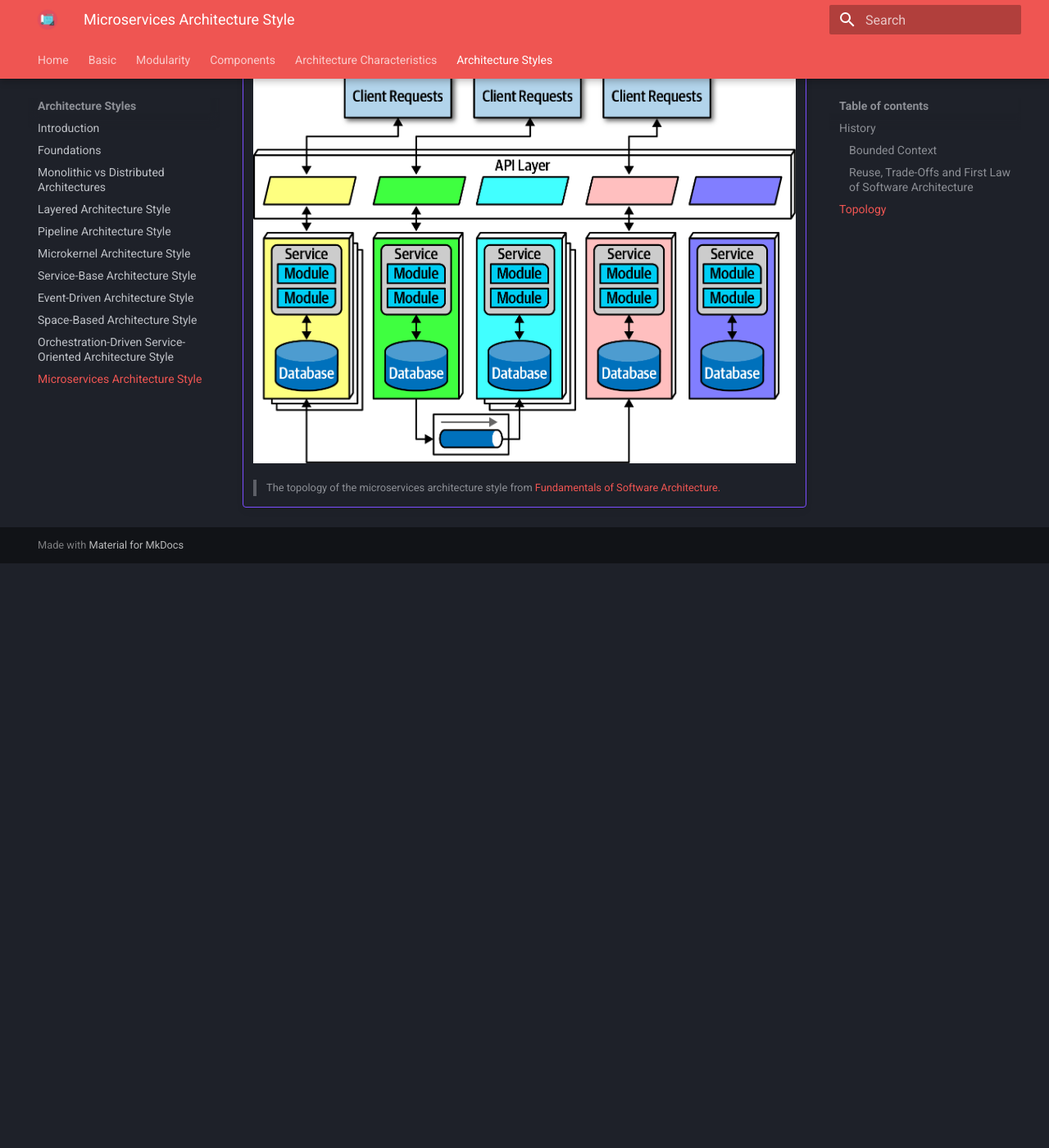
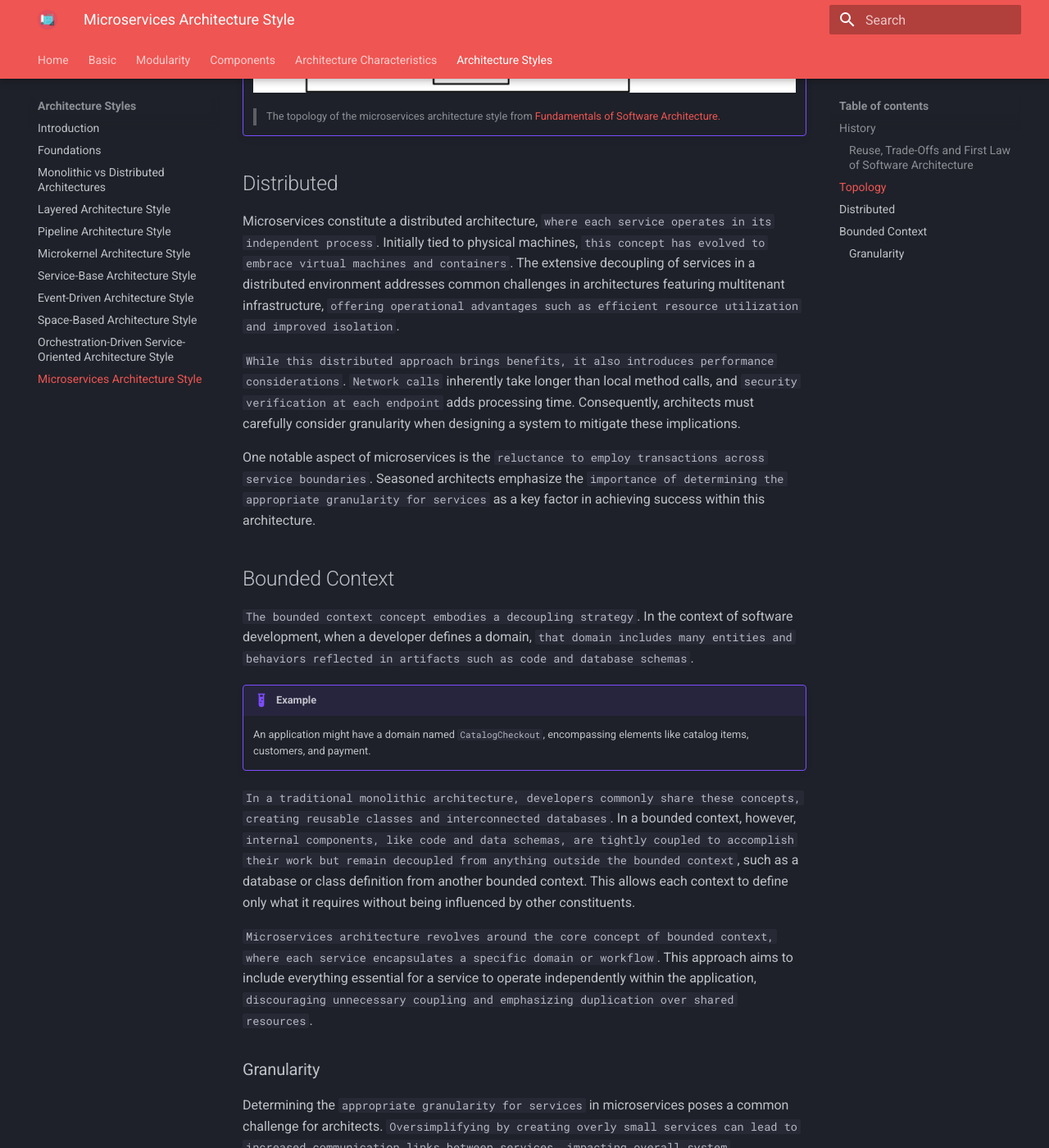
Before and after one commit to RomeroGabriel/mastering-software-architecture, an MkDocs documentation site: the page built from documentation/arch_styles/microservices.md, in a window 1280 px wide and 1400 px high, scrolled down 1429 px. Shown: the whole window at 82% size. Built offline with MkDocs 1.6.1 and Material for MkDocs 9.7.7, drawn with Linux system fonts in a browser that asks for light colours; before the commit the page ends 2116 px from its top, so only the background shows below that; some of the changed text lies outside the part shown.

Commit message:
adding more on microservices

```diff
--- a/documentation/arch_styles/microservices.md
+++ b/documentation/arch_styles/microservices.md
@@ -28,3 +19,39 @@ In the realm of microservices, `the architectural topology is characterized by t
 !!! example
     ![The topology of the microservices architecture style from [Fundamentals of Software Architecture.](https://learning.oreilly.com/library/view/fundamentals-of-software/9781492043447/)](https://raw.githubusercontent.com/RomeroGabriel/mastering-software-architecture/main/documentation/images/arch_styles/microservices_arch_example.png)
     > The topology of the microservices architecture style from [Fundamentals of Software Architecture.](https://learning.oreilly.com/library/view/fundamentals-of-software/9781492043447/)
+
+## Distributed
+
+Microservices constitute a distributed architecture, `where each service operates in its independent process`. Initially tied to physical machines, `this concept has evolved to embrace virtual machines and containers`. The extensive decoupling of services in a distributed environment addresses common challenges in architectures featuring multitenant infrastructure, `offering operational advantages such as efficient resource utilization and improved isolation`.
+
+`While this distributed approach brings benefits, it also introduces performance considerations`. `Network calls` inherently take longer than local method calls, and `security verification at each endpoint` adds processing time. Consequently, architects must carefully consider granularity when designing a system to mitigate these implications.
+
+One notable aspect of microservices is the `reluctance to employ transactions across service boundaries`. Seasoned architects emphasize the `importance of determining the appropriate granularity for services` as a key factor in achieving success within this architecture.
+
+## Bounded Context
+
+`The bounded context concept embodies a decoupling strategy`. In the context of software development, when a developer defines a domain, `that domain includes many entities and behaviors reflected in artifacts such as code and database schemas`.
+
+!!! example
+    An application might have a domain named `CatalogCheckout`, encompassing elements like catalog items, customers, and payment.
+
+`In a traditional monolithic architecture, developers commonly share these concepts, creating reusable classes and interconnected databases`. In a bounded context, however, `internal components, like code and data schemas, are tightly coupled to accomplish their work but remain decoupled from anything outside the bounded context`, such as a database or class definition from another bounded context. This allows each context to define only what it requires without being influenced by other constituents.
+
+`Microservices architecture revolves around the core concept of bounded context, where each service encapsulates a specific domain or workflow`. This approach aims to include everything essential for a service to operate independently within the application, `discouraging unnecessary coupling and emphasizing duplication over shared resources`.
+
+### Granularity
+
+Determining the `appropriate granularity for services` in microservices poses a common challenge for architects. `Oversimplifying by creating overly small services can lead to increased communication links between services, impacting overall system efficiency`. `Striking the right balance is crucial for achieving effective communication and collaboration among services`.
+
+Applications may have naturally expansive boundaries for certain segments, `acknowledging that certain business processes exhibit higher levels of coupling than others is essential`. Architects can navigate this challenge by adhering to guidelines that assist in identifying the most suitable boundaries for effective microservices implementation :
+
+!!! info "Purpose"
+    Microservices should ideally `exhibit high functional cohesion, representing a distinct and significant behavior contributing to the overall application`.
+
+!!! info "Transactions"
+    `Minimizing reliance on transactions enhances the robustness of distributed architectures`.Bounded contexts are business workflows, and often `entities cooperating in transactions can guide architects in defining suitable service boundaries`.
+
+!!! info "Choreography"
+    Architectures that balance domain isolation with communication requirements might benefit from `bundling services back into larger entities to mitigate communication overhead, in cases when multiple services require extensive communications`.
+
+`Iterative refinement is essential for achieving optimal service design`. Architects rarely achieve the perfect granularity, data dependencies, and communication styles on the initial attempt. `Continuous iteration and refinement increase the likelihood of developing a well-tailored and efficient microservices architecture`.
```
Also changed, not shown: other parts of documentation/arch_styles/microservices.md (+1 -10 lines).
